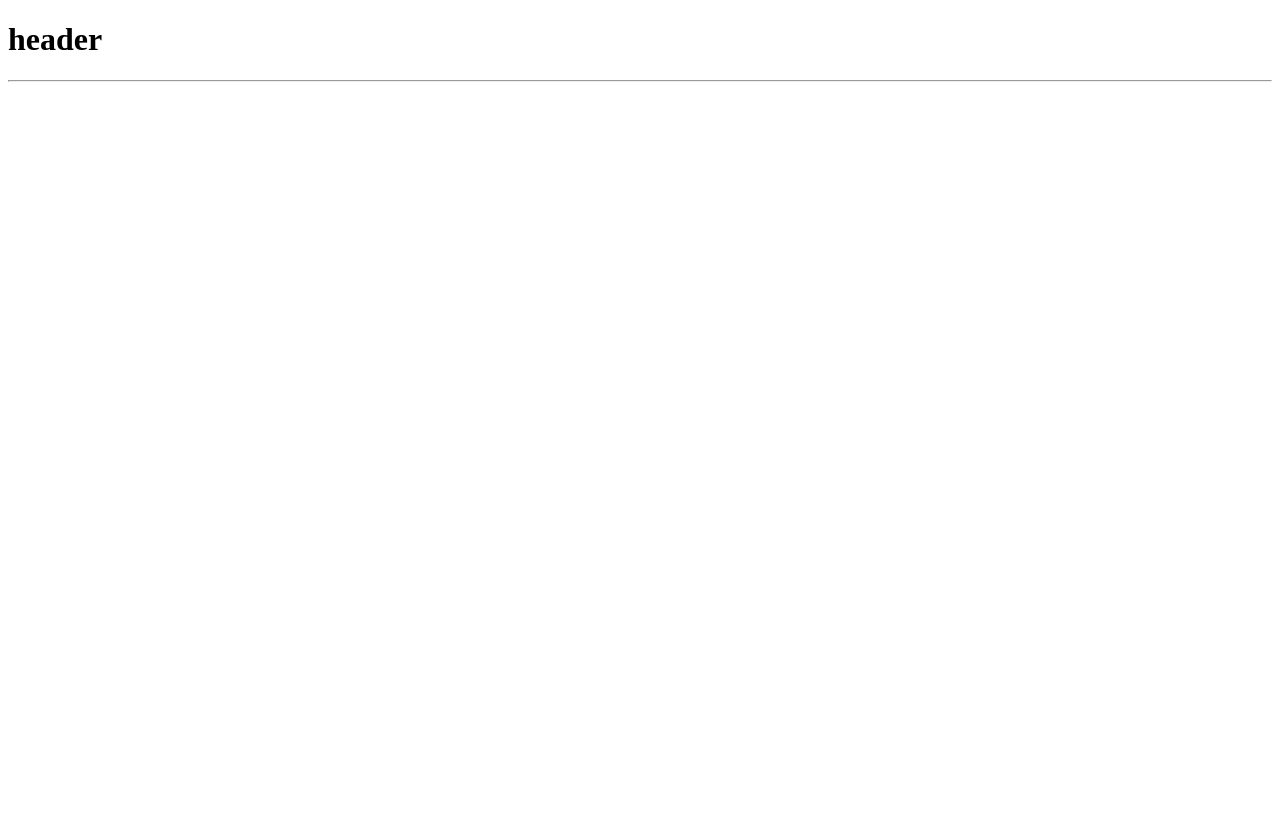
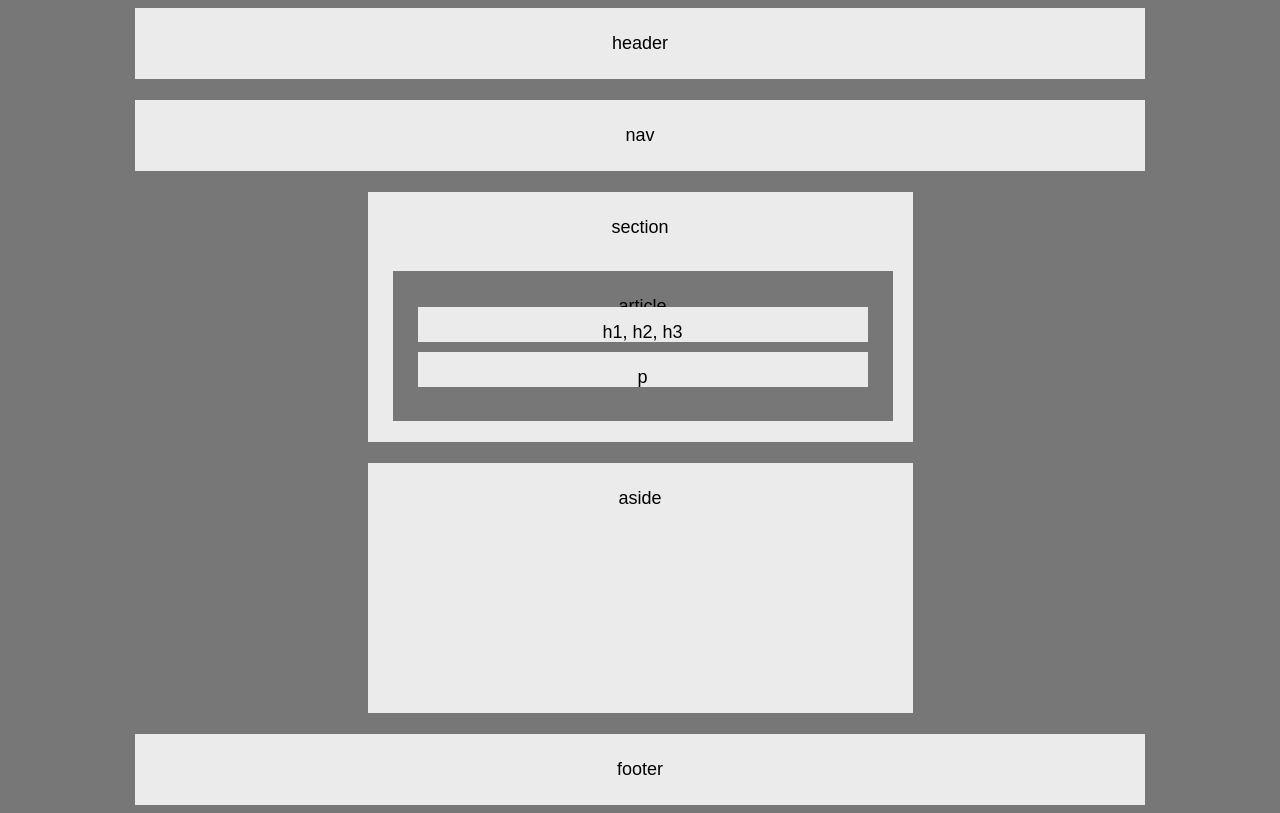
Before and after one commit to ruca333/HW-Wireframe, a plain HTML site: page index.html in a window 1280 px wide. Drawn offline with Linux system fonts and the light colour scheme.

Commit message:
new changes

```diff
--- a/index.html
+++ b/index.html
@@ -1,14 +1,38 @@
 <!DOCTYPE html>
-<html>
-<head>
-    <title>HW-Wireframe</title>
-    <!-- Link to your external CSS -->
-    <link rel="stylesheet" type="text/css" href="style.css">
-</head>
+<html lang="en-us">
 
-<body>
+    <head>
+        <meta charset="UTF-8">
+        <title>Easier Assignment 1</title>
+        <link rel="stylesheet" type="text/css" href="style.css">
+    </head>
 
-    <!-- Center -->
-    <h1 class="centered">header</h1>
+    <body>
 
-    <hr>
+    <div class="content">header
+        </div>
+
+        <br>
+        <div class="content">nav
+        </div>
+
+        <br>
+        <div class="content2">section
+                <div id="article">article
+                <div id="headers">h1, h2, h3</div>
+                <div id="paragraph">p</div>
+            </div>
+        </div>
+
+        <br>
+        <div class="aside">aside
+        </div>
+
+        <br>
+        <div class="content">footer
+        </div>
+
+    </div>
+    </body>
+
+</html>
--- a/style.css
+++ b/style.css
@@ -0,0 +1,66 @@
+body {
+    background-color: #777;
+    font-family: 'Arial', 'Helvetica Neue', Helvetica, sans-serif;
+    font-size: 18px;
+}
+
+.content {
+    position: relative;
+    text-align: center;
+    width: 960px;
+    top: 0;
+    left: 0;
+    margin: auto;
+    padding: 25px;
+    background-color: #ebebeb;
+  }
+
+  .content2 {
+    position: relative;
+    text-align: center;
+    width: 495px;
+    height: 200px;
+    margin: auto;
+    padding: 25px;
+    background-color: #ebebeb;
+  }
+
+  #article {
+      position: relative;
+      text-align: center;
+      bottom: -33px;
+      width: 450px;
+      height: 100px;
+      padding: 25px;
+      background: #777;
+  }
+
+  #headers {
+    position: relative;
+    text-align: center;
+    bottom: 10px;
+    width: 420px;
+    height: 5px;
+    padding: 15px;
+    background: #ebebeb;
+}
+
+#paragraph {
+    position: relative;
+    text-align: center;
+    bottom: -60;
+    width: 420px;
+    height: 5px;
+    padding: 15px;
+    background: #ebebeb;
+}
+
+  .aside {
+    position: relative;
+    text-align: center;
+    width: 495px;
+    height: 200px;
+    margin: auto;
+    padding: 25px;
+    background-color: #ebebeb;
+  }
```
